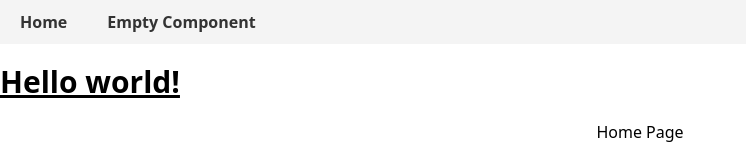
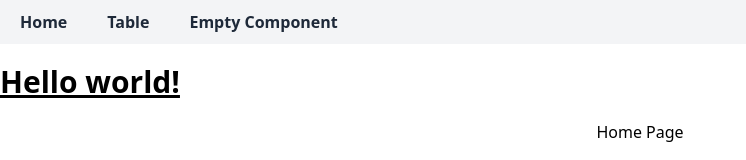
Before and after one commit to AbbasKhanCodes/TableReact, a React (Vite) app: page / in a window 1280 px wide. Shown: the top 160 px of the page, without its empty margins (0-746 px from the left). Built offline with nearby package versions, Linux system fonts and the light colour scheme.

Commit message:
Add nav link for Table component.
- Change CSS style to Tailwind CSS of App.jsx

```diff
--- a/src/App.jsx
+++ b/src/App.jsx
@@ -2,39 +2,32 @@ import { BrowserRouter as Router, Routes, Route, Link } from "react-router-dom";
 import TableComponent from "./Components/TableComponent/TableComponent";
 
 function App() {
-  const navStyle = {
-    background: "#f4f4f4",
-    padding: "10px",
-    marginBottom: "20px",
-  };
-
-  const navListStyle = {
-    display: "flex",
-    listStyle: "none",
-    gap: "20px",
-  };
-
-  const linkStyle = {
-    textDecoration: "none",
-    color: "#333",
-    fontWeight: "bold",
-    padding: "5px 10px",
-    borderRadius: "4px",
-    transition: "background-color 0.3s",
-  };
-
   return (
     <Router>
       <div>
-        <nav style={navStyle}>
-          <ul style={navListStyle}>
+        <nav className="bg-gray-100 p-2.5 mb-5">
+          <ul className="flex list-none gap-5">
             <li>
-              <Link to="/" style={linkStyle}>
+              <Link
+                to="/"
+                className="no-underline text-gray-800 font-bold px-2.5 py-1.5 rounded transition-colors duration-300 hover:bg-gray-200"
+              >
                 Home
               </Link>
             </li>
             <li>
-              <Link to="/empty" style={linkStyle}>
+              <Link
+                to="/table"
+                className="no-underline text-gray-800 font-bold px-2.5 py-1.5 rounded transition-colors duration-300 hover:bg-gray-200"
+              >
+                Table
+              </Link>
+            </li>
+            <li>
+              <Link
+                to="/empty"
+                className="no-underline text-gray-800 font-bold px-2.5 py-1.5 rounded transition-colors duration-300 hover:bg-gray-200"
+              >
                 Empty Component
               </Link>
             </li>
@@ -46,11 +39,9 @@ function App() {
             path="/"
             element={
               <div>
-                <h1 class="text-3xl font-bold underline">Hello world!</h1>
+                <h1 className="text-3xl font-bold underline">Hello world!</h1>
 
-                <div style={{ padding: "20px", textAlign: "center" }}>
-                  Home Page
-                </div>
+                <div className="p-5 text-center">Home Page</div>
               </div>
             }
           />
```
